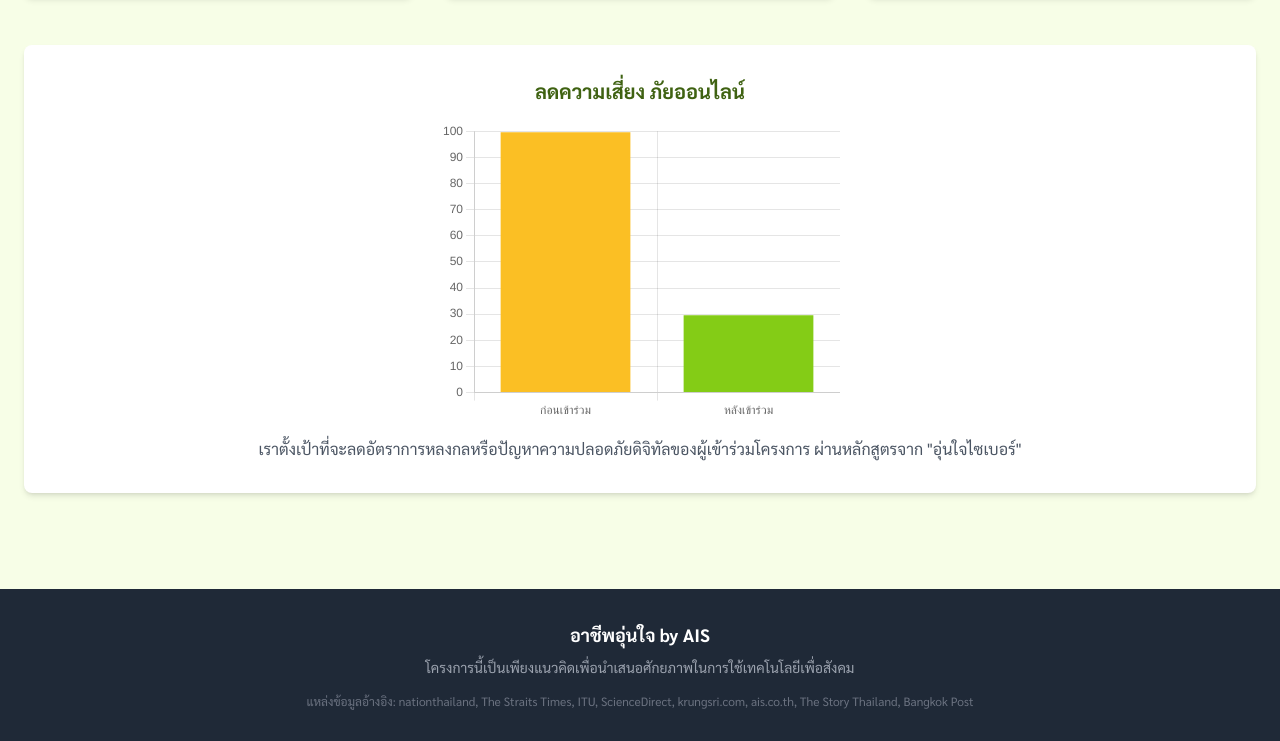
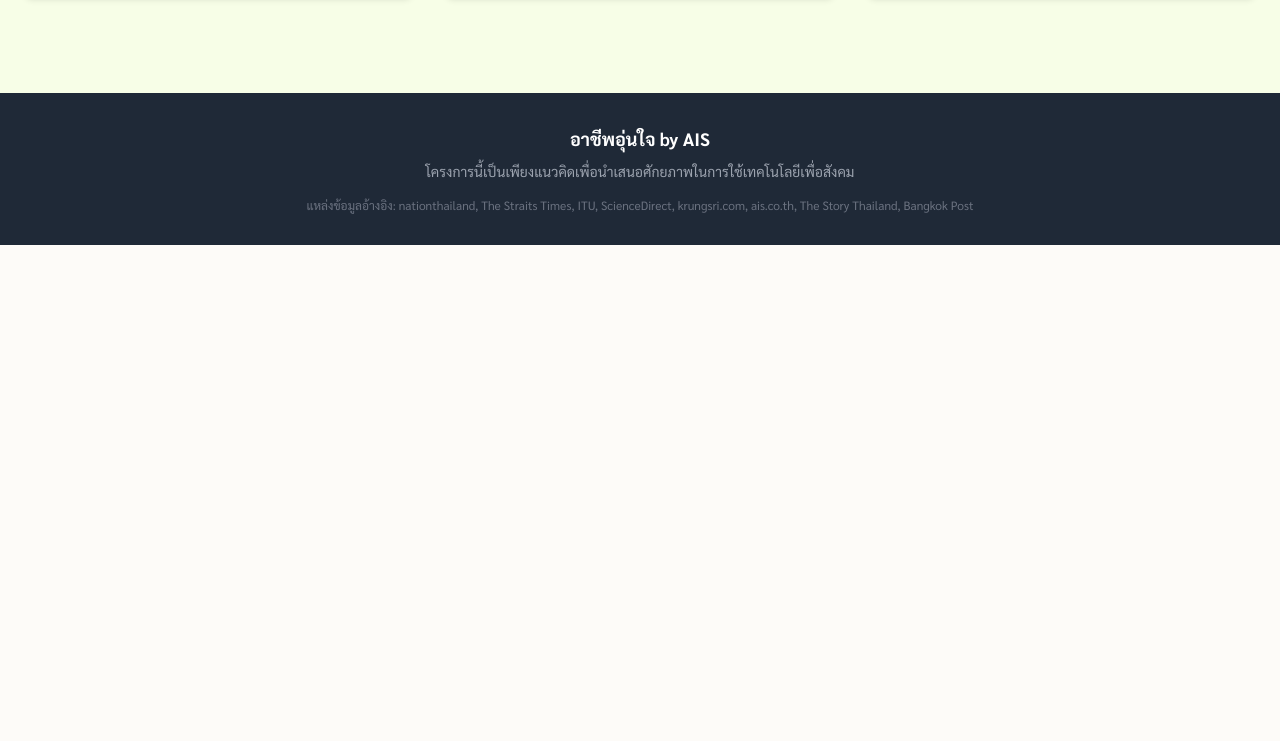
Before and after one commit to vtonklar/AIS, a plain HTML site: page index.html in a window 1280 px wide. Shown: the part 3059-3800 px from the top of the page. After the commit the page ends 3304 px from the top, so only its background shows below. Drawn offline with nearby package versions, Linux system fonts and the light colour scheme.

Commit message:
Update index.html

```diff
--- a/index.html
+++ b/index.html
@@ -248,13 +248,6 @@
                         <p class="text-gray-500">(เป้าหมาย ≥1,500 บาท)</p>
                     </div>
                 </div>
-                 <div class="mt-12 bg-white p-8 rounded-lg shadow-md">
-                     <h3 class="text-xl font-bold text-lime-800 mb-4 text-center">ลดความเสี่ยง ภัยออนไลน์</h3>
-                     <div class="chart-container" style="height: 300px; max-height: 300px;">
-                        <canvas id="safetyChart"></canvas>
-                     </div>
-                     <p class="text-center text-gray-600 mt-4">เราตั้งเป้าที่จะลดอัตราการหลงกลหรือปัญหาความปลอดภัยดิจิทัลของผู้เข้าร่วมโครงการ ผ่านหลักสูตรจาก "อุ่นใจไซเบอร์"</p>
-                 </div>
             </div>
         </section>
     </main>
@@ -355,9 +348,6 @@
             const divCtx = document.getElementById('digitalDivideChart').getContext('2d');
             createChart(divCtx, 'doughnut', ['เข้าถึงอินเทอร์เน็ต (50+)', 'ไม่เข้าถึง'], [61, 39], ['#65A30D', '#E5E7EB'], 'การเข้าถึงดิจิทัล');
 
-            const safetyCtx = document.getElementById('safetyChart').getContext('2d');
-            createChart(safetyCtx, 'bar', ['ก่อนเข้าร่วม', 'หลังเข้าร่วม'], [100, 30], ['#FBBF24', '#84CC16'], 'อัตราความเสี่ยงภัยออนไลน์ (ตัวอย่าง)');
-
             function animateValue(obj, start, end, duration) {
                 let startTimestamp = null;
                 const step = (timestamp) => {
```
